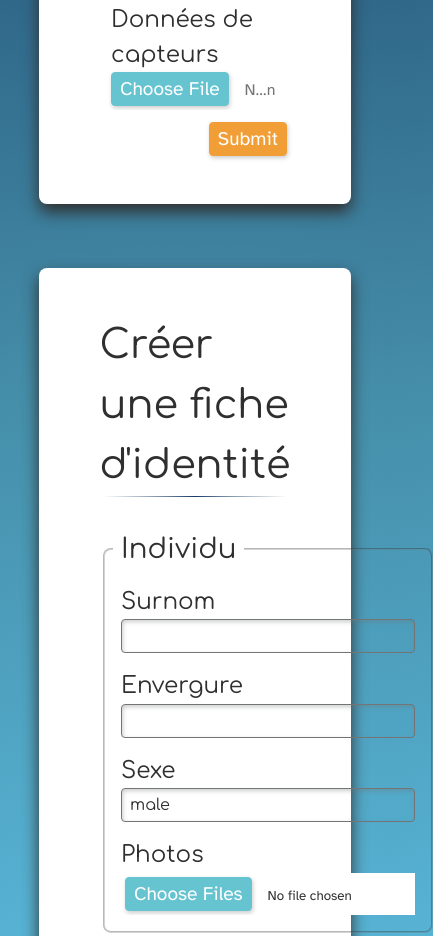
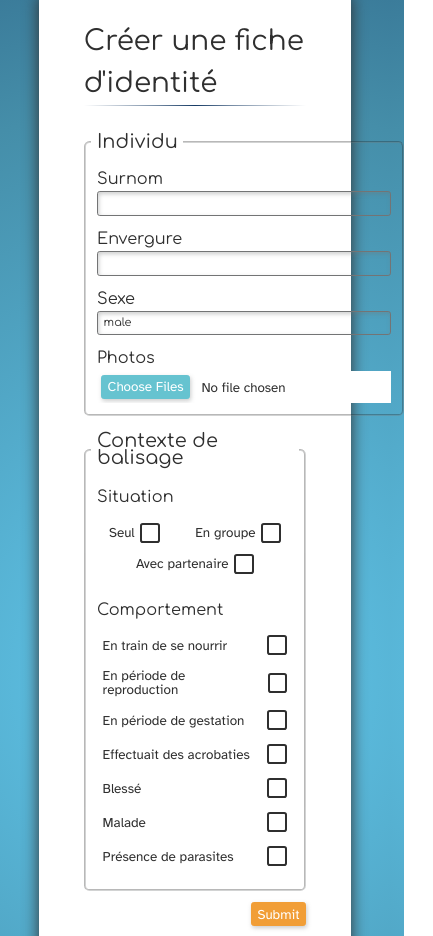
Before and after one commit to LouisCoutel/Ailerons-Portail, a website built with Vite: page index.html in a window 390 px wide. Shown: the part 464-1400 px from the top of the page, 433 px wide, since content can reach past the window. Built offline with nearby package versions, Linux system fonts and the light colour scheme.

Commit message:
Set font-size breakpoints and style checkboxes

```diff
--- a/index.html
+++ b/index.html
@@ -116,38 +116,38 @@
                         <fieldset class="nested">
                             <legend class="nested">Comportement</legend>
 
-                            <div class="row-wrapper">
-                                <label class="horizontal" for="feeding">
+                            <div class="col-wrapper">
+                                <label class="horizontal grow" for="feeding">
                                     En train de se nourrir
                                     <input type="checkbox" class="check" id="feeding" name="feeding" />
                                 </label>
 
-                                <label class="horizontal" for="reproduction">
+                                <label class="horizontal grow" for="reproduction">
                                     En période de reproduction
                                     <input type="checkbox" class="check" id="reproduction" name="reproduction" />
                                 </label>
 
-                                <label class="horizontal" for="gestation">
+                                <label class="horizontal grow" for="gestation">
                                     En période de gestation
                                     <input type="checkbox" class="check" id="gestation" name="gestation" />
                                 </label>
 
-                                <label class="horizontal" for="reproduction">
+                                <label class="horizontal grow" for="reproduction">
                                     Effectuait des acrobaties
                                     <input type="checkbox" class="check" id="jumping" name="jumping" />
                                 </label>
 
-                                <label class="horizontal" for="injured">
+                                <label class="horizontal grow" for="injured">
                                     Blessé
                                     <input type="checkbox" class="check" id="injured" name="injured" />
                                 </label>
 
-                                <label class="horizontal" for="sick">
+                                <label class="horizontal grow" for="sick">
                                     Malade
                                     <input type="checkbox" class="check" id="injured" name="injured" />
                                 </label>
 
-                                <label class="horizontal" for="parasites">
+                                <label class="horizontal grow" for="parasites">
                                     Présence de parasites
                                     <input type="checkbox" class="check" id="parasites" name="parasites" />
                                 </label>
--- a/package.json
+++ b/package.json
@@ -14,6 +14,8 @@
     "eslint-plugin-import": "^2.29.1",
     "eslint-plugin-n": "^16.6.2",
     "eslint-plugin-promise": "^6.1.1",
+    "stylelint": "^16.2.1",
+    "stylelint-config-standard": "^36.0.0",
     "typescript": "^5.2.2",
     "vite": "^5.0.8"
   },
--- a/src/styles.css
+++ b/src/styles.css
@@ -17,10 +17,9 @@ html, body, main {
 }
 
 body {
-    font-family: "Atkinson Hyperlegible";
+    font-family: "Atkinson Hyperlegible", sans-serif;
     color: var(--dark-grey);
-    background-color: #458EA9;
-    background: radial-gradient(circle, rgb(98, 202, 239) 0%, rgba(69,142,169,1) 50%, rgba(23,59,101,1) 100%);
+    background: radial-gradient(circle, rgb(98 202 239) 0%, rgb(69 142 169 / 100%) 50%, rgb(23 59 101 / 100%) 100%);
 }
 
 header {
@@ -47,10 +46,6 @@ header > section {
     align-items: center;
 }
 
-li, ul {
-    all: unset;
-}
-
 header > nav {
     all: unset;
     font-size: 1.44rem;
@@ -58,6 +53,10 @@ header > nav {
     display: flex;
     width: fit-content;
     color: var(--nile-blue);
+}
+
+li, ul {
+    all: unset;
 }
 
 nav > li {
@@ -102,7 +101,7 @@ h3,
 h4 {
     all: unset;
     line-height: 1.5;
-    font-family: "Comfortaa";
+    font-family: Comfortaa, sans-serif;
 }
 
 h1 {
@@ -122,15 +121,13 @@ form {
     padding: 0;
 }
 
-
 label {
-    font-family: "Comfortaa";
+    font-family: Comfortaa, sans-serif;
     margin: 0 0.5rem;
     font-size: 1.44rem;
     line-height: 1.5;
     display: flex;
     flex-direction: column;
-    /* gap: 0.25rem; */
     overflow: visible;
 }
 
@@ -146,14 +143,22 @@ label.horizontal {
     cursor: pointer;
     margin: 0.5rem auto;
     flex: 0 1 auto;
+    font-family: "Atkinson Hyperlegible", sans-serif;
 }
 
+label.grow {
+    width: auto;
+    margin: 0;
+    flex: 1 1 auto;
+    justify-content: space-between;
+    padding: 0.5rem 1rem;
+}
 
- div.row-wrapper {
-    display: flex;
-    width: 100%;
-    justify-items: center;
+input {
+    font-family: "Atkinson Hyperlegible", sans-serif;
+    background-color: white;
 }
+
 input.check {
     all: unset;
     position: relative;
@@ -163,7 +168,7 @@ input.check {
     border-color: var(--dark-grey);
     border-radius: 0.25rem;
     cursor: pointer;
-    transition: all 300ms ease-in-out;
+    transition: all 250ms ease-in-out;
 }
 
 input.check:checked {
@@ -171,7 +176,7 @@ input.check:checked {
 }
 
 input.check:hover {
-    border-color: var(--blue-hosta);
+    border-color: var(--cool-blue);
 }
 
 input.check::after {
@@ -180,12 +185,11 @@ input.check::after {
     width: 16px;
     height: 16px;
     border-radius: 2px;
-    transition: all 300ms ease-in-out;
+    transition: all 250ms ease-in-out;
     opacity: 0;
     transform: scale(25%);
     background-color: var(--blue-hosta);
 }
-
 
 input.check:hover::after {
     transform-origin: center;
@@ -200,7 +204,7 @@ input.check:checked::after {
 }
 
 legend {
-    font-family: "Comfortaa";
+    font-family: Comfortaa, sans-serif;
     font-size : 1.728rem;
     line-height: 1.5rem;
     padding: 0.5rem;
@@ -231,12 +235,6 @@ fieldset.nested {
     padding: 0.5rem 0;
 }
 
-
-input {
-    font-family: "Atkinson Hyperlegible";
-    background-color: white;
-}
-
 input.date, input.field, select, input.number, input.search, textarea, ::file-selector-button, input.submit {
     all: unset;
     cursor: pointer;
@@ -255,6 +253,15 @@ input.date, input.field, select, input.number, input.search, textarea {
     box-shadow: 1px 2px 4px #7374755c inset;
 }
 
+input.file {
+    display: flex;
+    gap: 1rem;
+    font-size: 1rem;
+    margin: -4px 0 -4px -4px;
+    color: var(--smokey-grey);
+    overflow: visible;
+}
+
 textarea {
     width: 100%;
     box-sizing: border-box;
@@ -262,18 +269,7 @@ textarea {
     font-size: 1rem;
 }
 
-input.file {
-    display: flex;
-    gap: 1rem;
-    font-size: 1rem;
-    overflow: visible;
-    margin: -4px 0 -4px -4px;
-    color: var(--smokey-grey);
-    overflow: visible;
-}
-
 ::file-selector-button {
-    color: var(--dark-grey);
     position: relative;
     margin: 4px 1rem 4px 4px;
     border-color: var(--blue-hosta);
@@ -281,17 +277,17 @@ input.file {
     color: white;
 }
 
-::file-selector-button:hover {
-    color: var(--blue-hosta);
-    border-color: var(--blue-hosta);
-    background-color:var(--egg-shell);
-}
-
 button, input.submit, ::file-selector-button {
     box-shadow: 1px 2px 4px #7374755c;
     transition: transform 250ms ease-out;
     overflow: visible;
     font-size: 1.2rem;
+}
+
+::file-selector-button:hover {
+    color: var(--blue-hosta);
+    border-color: var(--blue-hosta);
+    background-color:var(--egg-shell);
 }
 
 input.date {
@@ -341,10 +337,27 @@ hr {
     all: unset;
     height: 1px;
     width: 100%;
-    background: linear-gradient(90deg, rgba(23,59,101,0) 0%, rgba(23,59,101,0.6) 33%, rgba(23,59,101,1) 50%, rgba(23,59,101,0.6) 66%, rgba(23,59,101,0) 100%);;
+    background: linear-gradient(90deg, rgb(23 59 101 / 0%) 0%, rgb(23 59 101 / 60%) 33%, rgb(23 59 101 / 100%) 50%, rgb(23 59 101 / 60%) 66%, rgb(23 59 101 / 0%) 100%);;
     margin-bottom: 2rem;
 
 }
+
 :target {
      scroll-margin-top: 4rem;
 }
+
+@media (width >= 0) {
+    html { font-size: 70%; }
+}
+
+@media (width >= 640px) {
+    html { font-size: 85%; }
+}
+
+@media (width >= 768px) {
+    html { font-size: 100%; }
+}
+
+@media (width >= 1536px) {
+    html { font-size: 115%; }
+}
```
Also changed, not shown: .stylelintrc.json (added), 1 other file.
